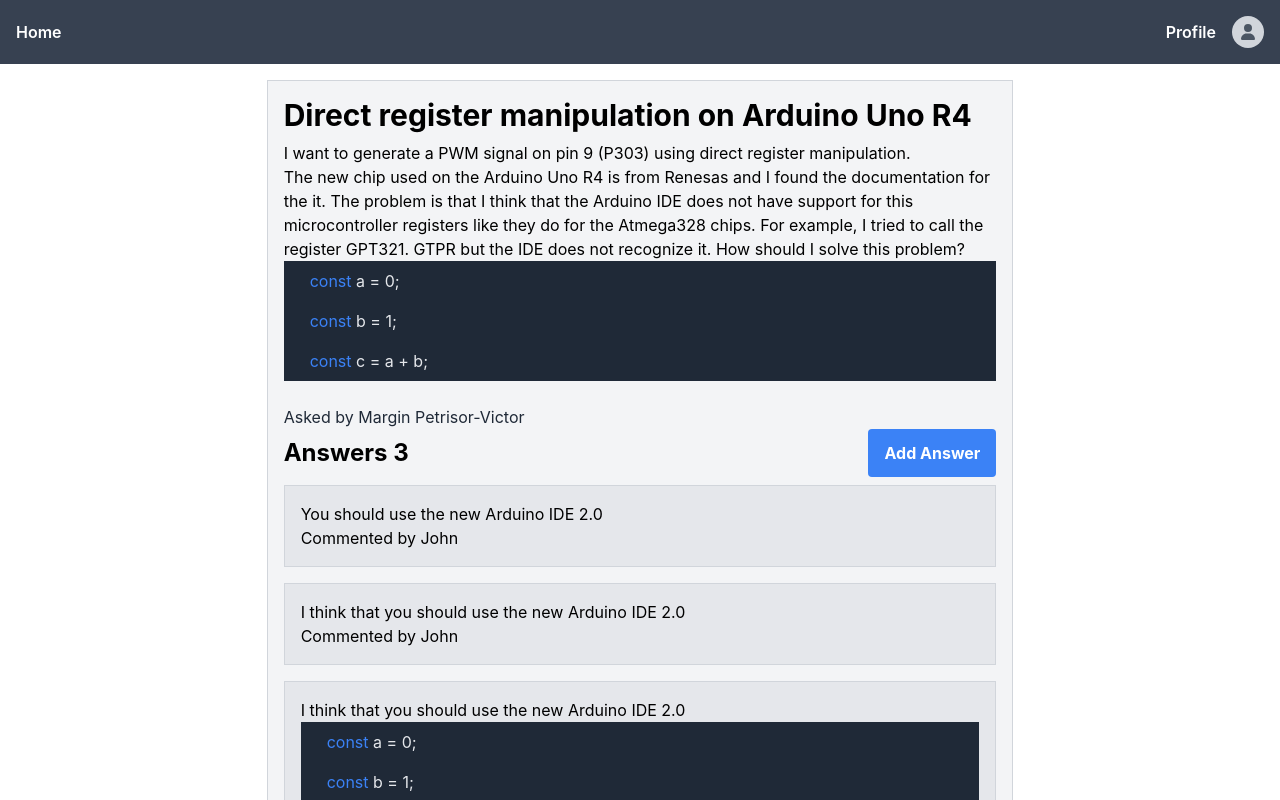
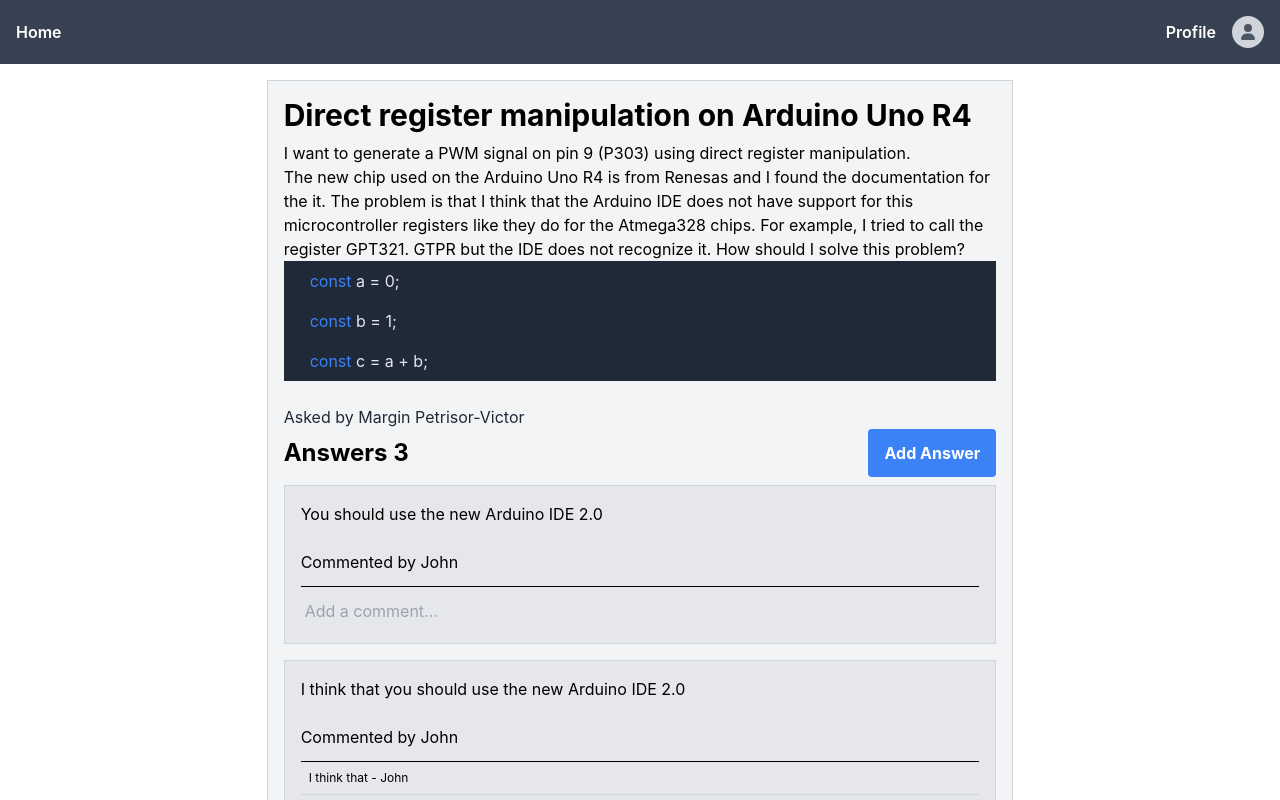
Before and after one commit to HristiyanPetkov/MiniStackOverflow, a React (Create React App) app in the folder frontend/: page /questions/1 in a window 1280 px wide. Shown: the top 800 px of the page. Built offline with nearby package versions, Linux system fonts and the light colour scheme; the HTML template or start-up script is replaced by a standard one.

Commit message:
[ADD] Commenting functionality on answers

```diff
--- a/frontend/src/components/Answer.jsx
+++ b/frontend/src/components/Answer.jsx
@@ -1,7 +1,30 @@
-import React from 'react';
+import React, { useState } from 'react';
+import Comment from './Comment';
 
 const Answer = ({ answer }) => {
     const keywords = ["const", "let", "var", "if", "else", "for", "while", "function"];
+    const [newComment, setNewComment] = useState('');
+
+    const handleCommentChange = (e) => {
+        setNewComment(e.target.value);
+    };
+
+    const handleSubmitComment = () => {
+        console.log('New comment:', newComment);
+        answer.comments.push({
+            id: answer.comments.length + 1,
+            content: newComment,
+            user: 'John',
+        });
+
+        setNewComment('');
+    };
+
+    const handleKeyPress = (e) => {
+        if (e.key === 'Enter') {
+            handleSubmitComment();
+        }
+    };
 
     const highlightKeywords = (line) => {
         return line.split(/\b/).map((word, index) => {
@@ -11,7 +34,6 @@
             return word;
         });
     };
-
 
     const contentLines = answer.content.split('\n');
 
@@ -32,7 +54,22 @@
                     );
                 }
             })}
-            <p>Commented by {answer.user}</p>
+            <br/>
+            <p className="mb-3">Commented by {answer.user}</p>
+            <div className="border-b border-black" />
+            {answer.comments.map((comment) => (
+                <li key={comment.id}>
+                    <Comment comment={comment} />
+                </li>
+            ))}
+            <input
+                type="text"
+                value={newComment}
+                onChange={handleCommentChange}
+                onKeyUp={handleKeyPress}
+                placeholder="Add a comment..."
+                className="bg-gray-200 mt-2 p-1 w-full"
+            />
         </div>
     );
 }
--- /dev/null
+++ b/frontend/src/components/Comment.jsx
@@ -0,0 +1,9 @@
+const Comment = ({ comment }) => {
+    return (
+        <div className="text-xs border-b border-gray-300 p-2">
+            <p>{comment.content} - {comment.user}</p>
+        </div>
+    );
+}
+
+export default Comment;
--- a/frontend/src/components/QuestionPage.jsx
+++ b/frontend/src/components/QuestionPage.jsx
@@ -21,11 +21,19 @@
         id: 1,
         content: "You should use the new Arduino IDE 2.0",
         user: "John",
+        comments: [],
     },
     {
         id: 2,
         content: "I think that you should use the new Arduino IDE 2.0",
         user: "John",
+        comments: [
+            {
+                id: 1,
+                content: "I think that",
+                user: "John",
+            }
+        ],
     },
     {
         id: 3,
@@ -34,6 +42,7 @@
             "    const b = 1;\n" +
             "    const c = a + b;\n",
         user: "John",
+        comments: [],
     }
 ];
 
```
